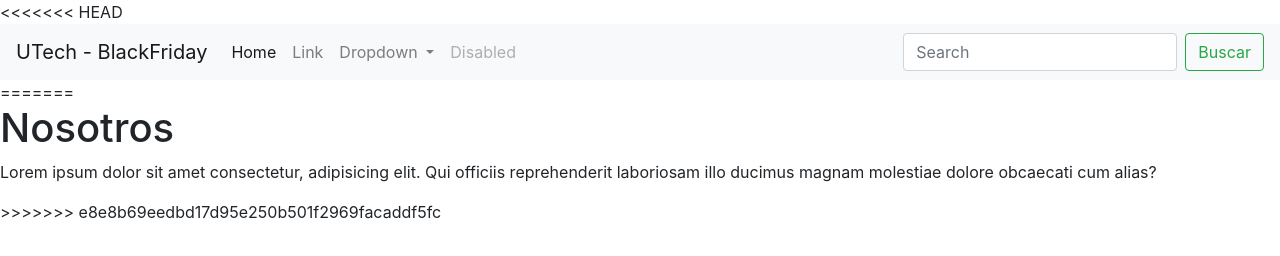
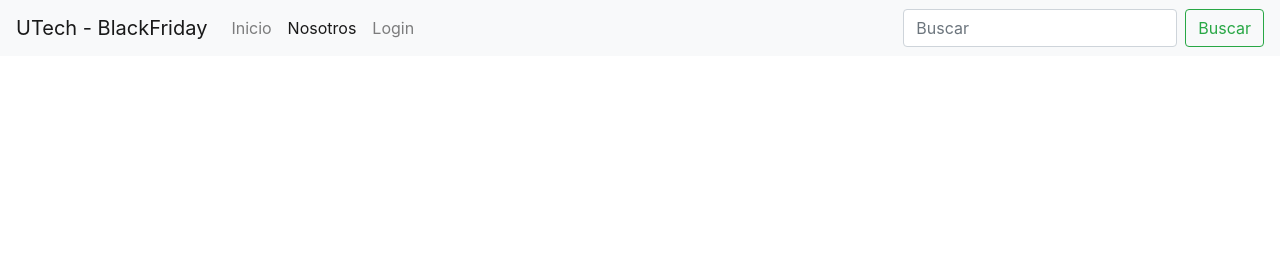
Before and after one commit to JesusFz93/grupal, a website: page app/nosotros.html in a window 1280 px wide. Drawn offline with nearby package versions, Linux system fonts and the light colour scheme.

Commit message:
Navbar actualizado

```diff
--- a/app/nosotros.html
+++ b/app/nosotros.html
@@ -9,7 +9,6 @@
 </head>
 <body>
     <header>
-<<<<<<< HEAD
         <nav class="navbar navbar-expand-lg navbar-light bg-light">
             <a class="navbar-brand" href="#">UTech - BlackFriday</a>
             <button class="navbar-toggler" type="button" data-toggle="collapse" data-target="#navbarSupportedContent" aria-controls="navbarSupportedContent" aria-expanded="false" aria-label="Toggle navigation">
@@ -18,37 +17,21 @@
 
             <div class="collapse navbar-collapse" id="navbarSupportedContent">
               <ul class="navbar-nav mr-auto">
+                <li class="nav-item">
+                  <a class="nav-link" href="index.html">Inicio</a>
+                </li>
                 <li class="nav-item active">
-                  <a class="nav-link" href="#">Home <span class="sr-only">(current)</span></a>
-                </li>
+                  <a class="nav-link" href="nosotros.html">Nosotros<span class="sr-only">(current)</span></a>
                 <li class="nav-item">
-                  <a class="nav-link" href="#">Link</a>
-                </li>
-                <li class="nav-item dropdown">
-                  <a class="nav-link dropdown-toggle" href="#" id="navbarDropdown" role="button" data-toggle="dropdown" aria-expanded="false">
-                    Dropdown
-                  </a>
-                  <div class="dropdown-menu" aria-labelledby="navbarDropdown">
-                    <a class="dropdown-item" href="#">Action</a>
-                    <a class="dropdown-item" href="#">Another action</a>
-                    <div class="dropdown-divider"></div>
-                    <a class="dropdown-item" href="#">Something else here</a>
-                  </div>
-                </li>
-                <li class="nav-item">
-                  <a class="nav-link disabled">Disabled</a>
+                  <a class="nav-link" href="login.html">Login</a>
                 </li>
               </ul>
               <form class="form-inline my-2 my-lg-0">
-                <input class="form-control mr-sm-2" type="search" placeholder="Search" aria-label="Search">
+                <input class="form-control mr-sm-2" type="search" placeholder="Buscar" aria-label="Search">
                 <button class="btn btn-outline-success my-2 my-sm-0" type="submit">Buscar</button>
               </form>
             </div>
           </nav>
-=======
-        <h1>Nosotros</h1>
-        <p>Lorem ipsum dolor sit amet consectetur, adipisicing elit. Qui officiis reprehenderit laboriosam illo ducimus magnam molestiae dolore obcaecati cum alias?</p>
->>>>>>> e8e8b69eedbd17d95e250b501f2969facaddf5fc
     </header>
 </body>
 <script src="https://cdn.jsdelivr.net/npm/jquery@3.5.1/dist/jquery.slim.min.js" integrity="sha384-DfXdz2htPH0lsSSs5nCTpuj/zy4C+OGpamoFVy38MVBnE+IbbVYUew+OrCXaRkfj" crossorigin="anonymous"></script>
```
Also changed, not shown: 1 other file.
